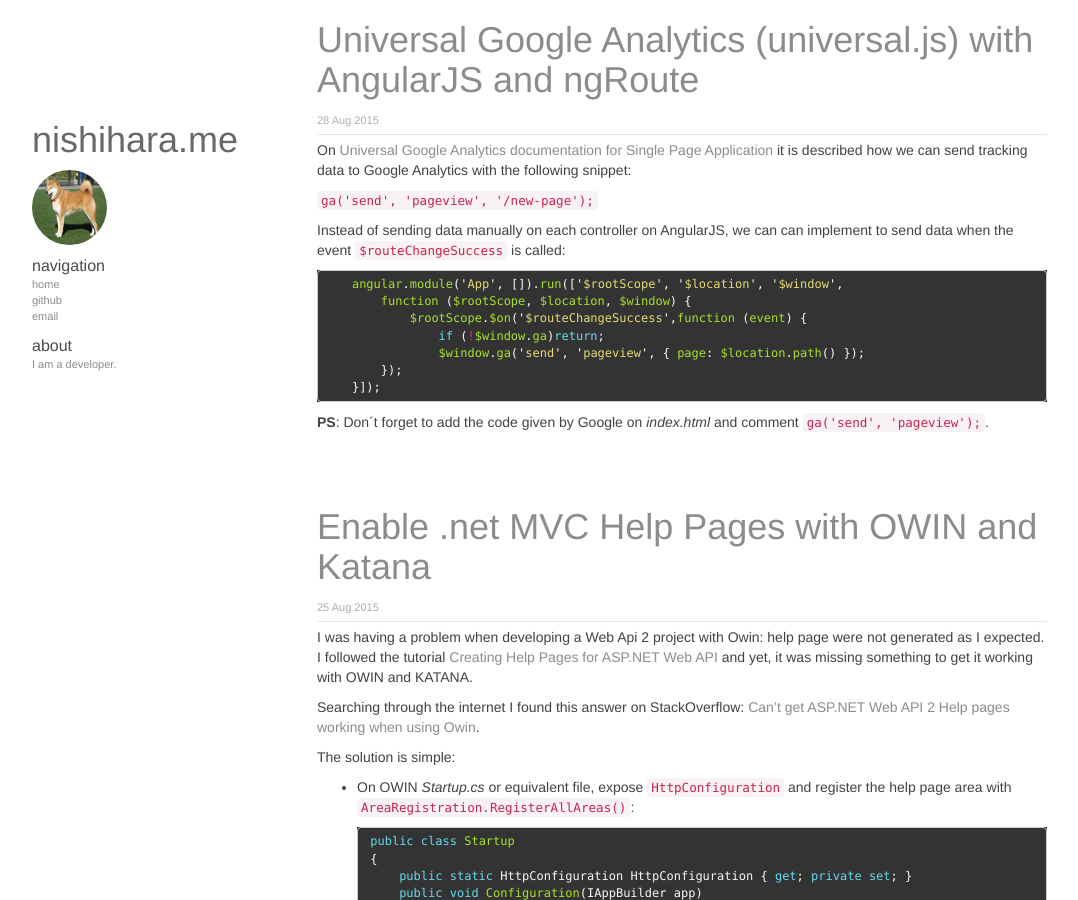
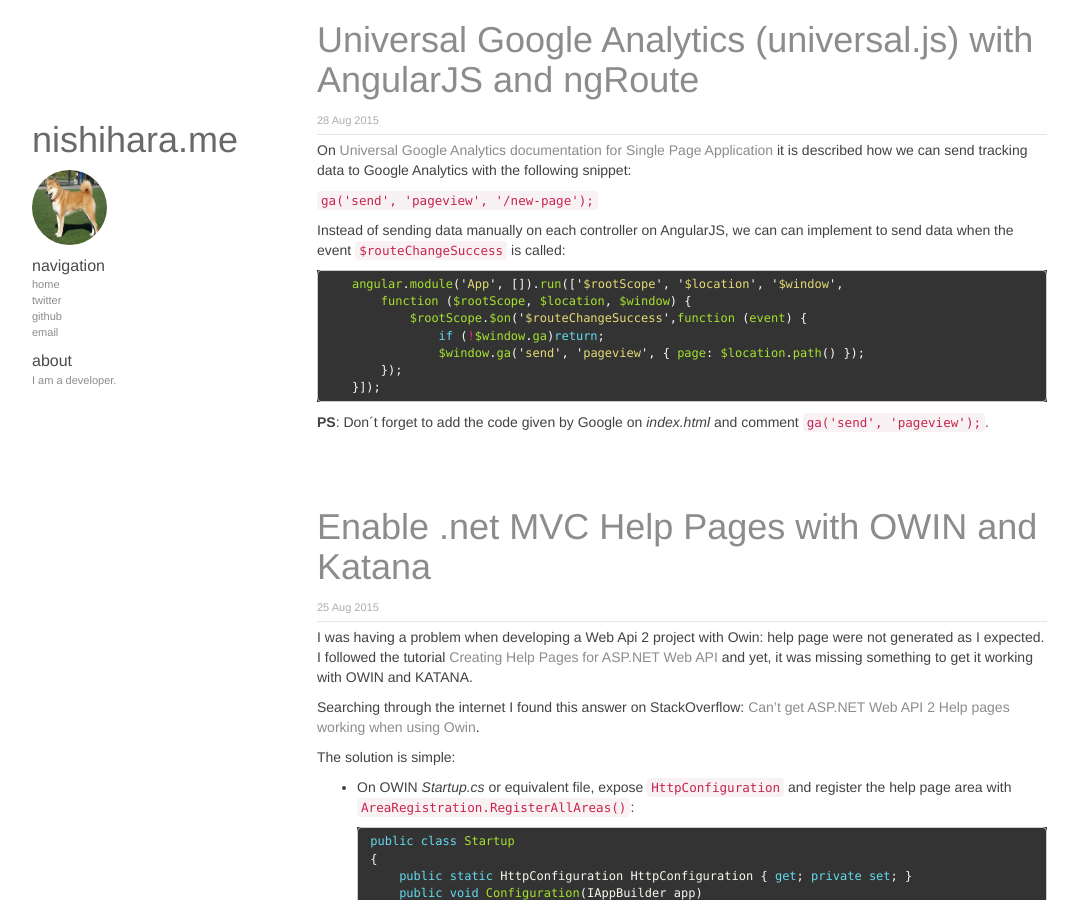
Before and after one commit to anishihara/anishihara.github.io, a Jekyll site: the page built from index.html, in a window 1280 px wide and 900 px high. Shown: the whole window, without its empty margins (53-1131 px from the left). Built offline with Jekyll 4.4.1, drawn with Linux system fonts in a browser that asks for light colours; nearby versions of some CDN libraries; Markdown is read by kramdown in place of the engine named in the settings; the list of posts is cut into pages by our own code.

Commit message:
Adds twitter link.

```diff
--- a/_config.yml
+++ b/_config.yml
@@ -5,6 +5,8 @@ github: https://github.com/anishihara
 about: I am a developer.
 paginate: 5
 urls:
+    - text: twitter
+      url: https://twitter.com/anishihara
     - text: github
       url: https://github.com/anishihara
     - text: email
```
